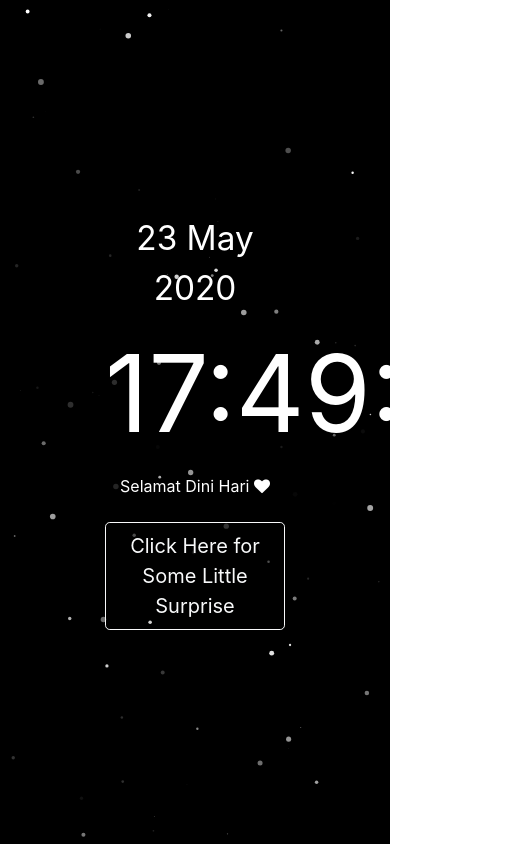
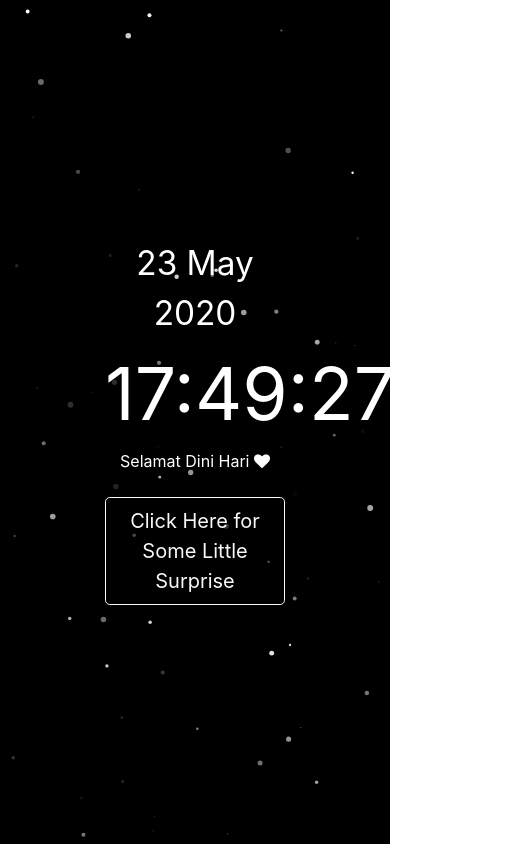
Before and after one commit to putradnata/hehehe, a plain HTML site: page index.html in a window 390 px wide. Shown: the whole page, 527 px wide, since content can reach past the window. Drawn offline with nearby package versions, Linux system fonts and the light colour scheme; some packages are replaced by stand-ins of ours; a script that the page names is missing.

Commit message:
Update index.html

```diff
--- a/index.html
+++ b/index.html
@@ -48,7 +48,7 @@
 
         @media screen and (max-width:960px){
             #clock{
-                font-size:80pt;
+                font-size:55pt !important;
             }
         }
 
```
